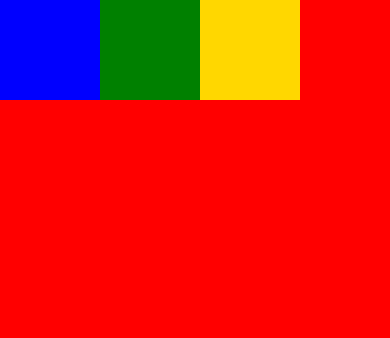
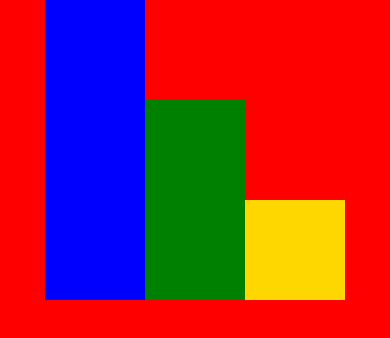
Before and after one commit to kavinda-ravishan/React_Native_Tutorial, a React Native app: screen / in a window 390 px wide. Shown: the top 338 px of the page. Built offline with nearby package versions, Linux system fonts and the light colour scheme.

Commit message:
alignItems: baseline

```diff
--- a/App.js
+++ b/App.js
@@ -6,27 +6,33 @@ import { View } from "react-native";
 //flex default direction is column (can change by flexDirection: "row")
 //flexDirection: "row-reverse" items right to left
 //flexDirection: "column-reverse" items bottom to top
+
+//justifyContent: "center" align item in primery axis (flexDirection: "row" therefor primary axis (---))
+//justifyContent: "flex-start", default value
+//justifyContent: "space-evenly"
 export default function App() {
   return (
     <View
       style={{
         backgroundColor: "red",
         flex: 1,
-        flexDirection: "row",
+        flexDirection: "row", //main axis is horizontal
+        justifyContent: "center", //align item in main axis
+        alignItems: "baseline", //align item in secondary axis
       }}
     >
       <View
         style={{
           backgroundColor: "blue",
           width: 100,
-          height: 100,
+          height: 300,
         }}
       />
       <View
         style={{
           backgroundColor: "green",
           width: 100,
-          height: 100,
+          height: 200,
         }}
       />
       <View
```
